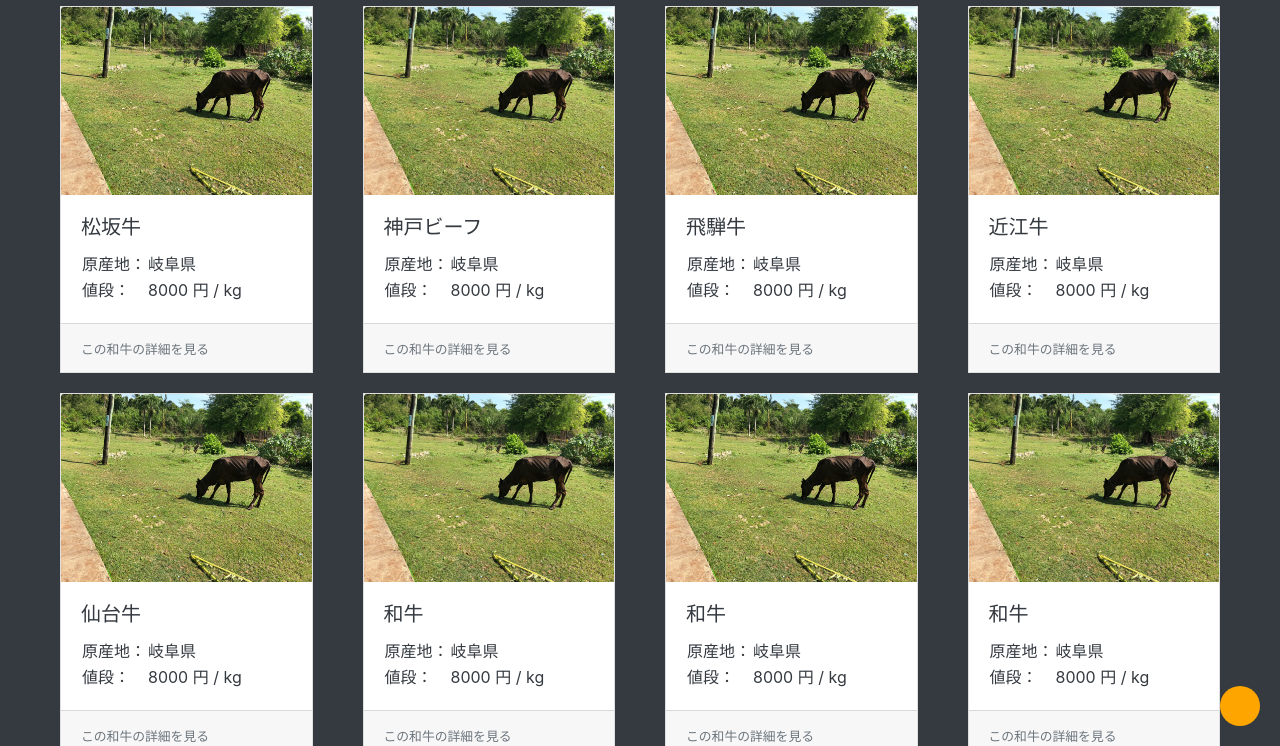
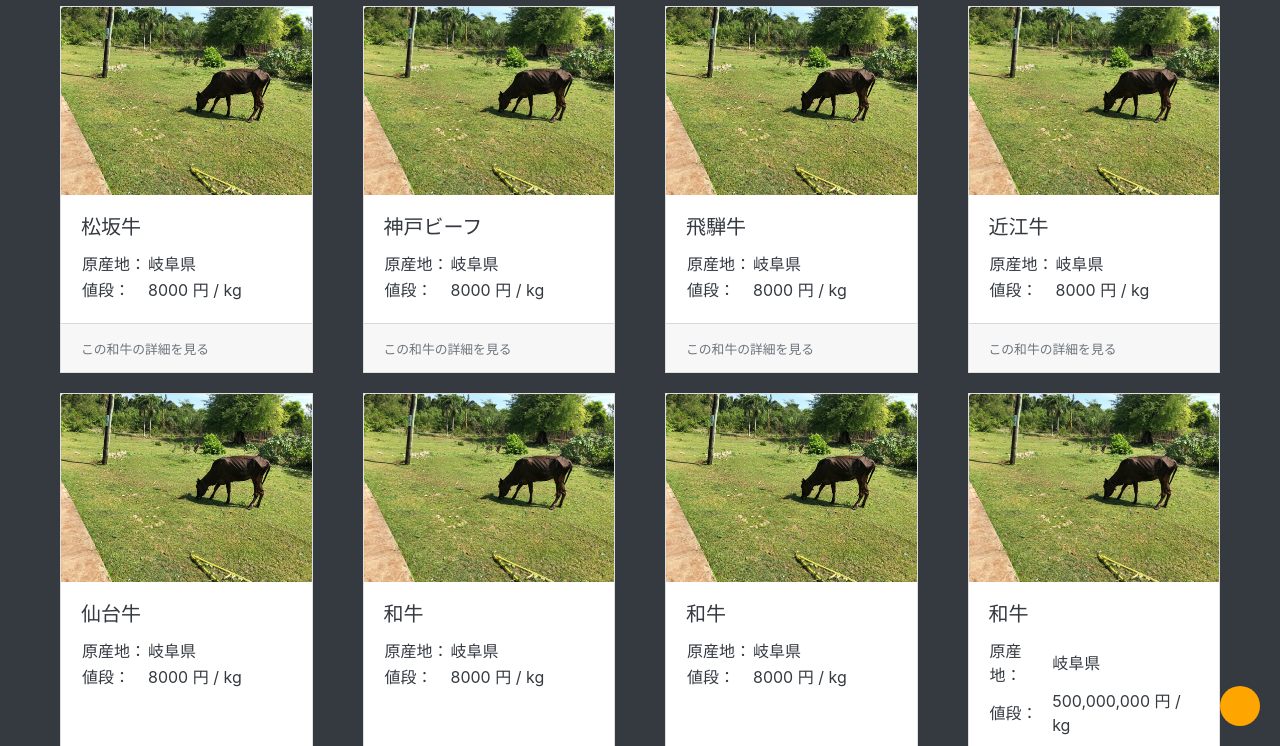
Before and after one commit to shimadazakuro/wagyu_price, a plain HTML site: page index.html in a window 1280 px wide. Shown: the part 54-800 px from the top of the page. Drawn offline with Linux system fonts and the light colour scheme.

Commit message:
和牛の金額の変更

```diff
--- a/index.html
+++ b/index.html
@@ -172,7 +172,7 @@
             </tr>
             <tr>
               <td>値段： </td>
-              <td>8000 円 / kg</td>
+              <td>500,000,000 円 / kg</td>
             </tr>
           </table>
         </div>
```
